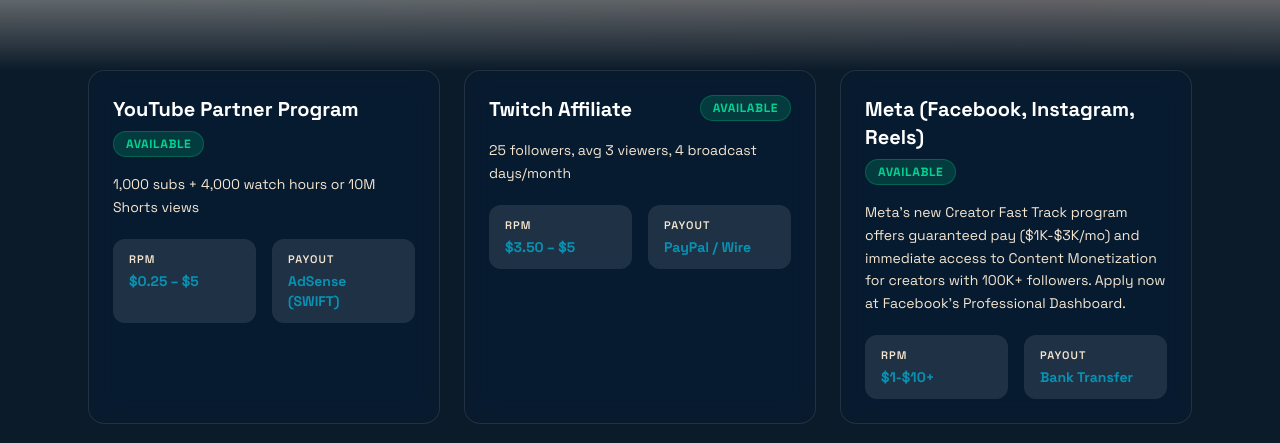
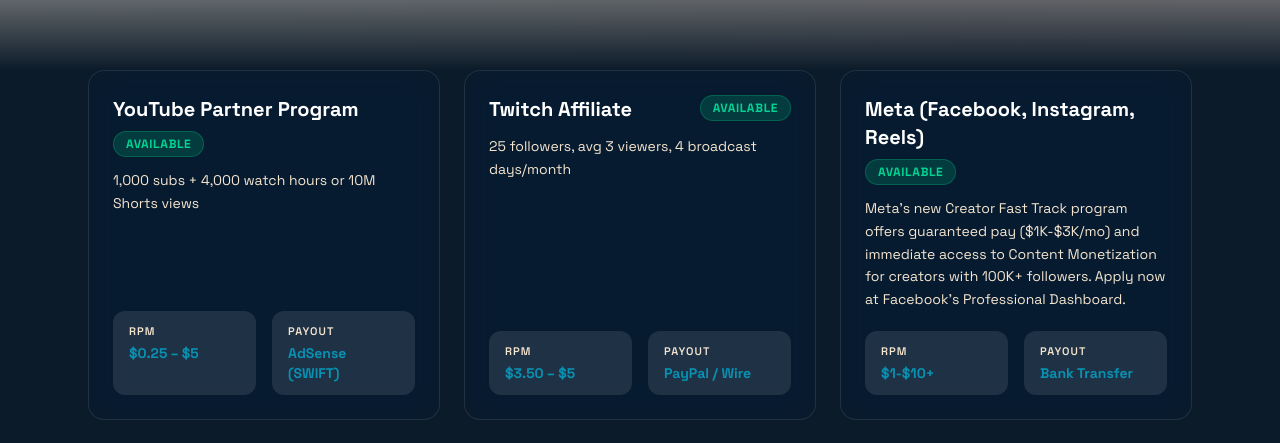
Before and after one commit to gmr0780/Bahamas-Creator-Economy, a Next.js app: page /platforms in a window 1280 px wide. Shown: the part 446-889 px from the top of the page. Built offline with nearby package versions, Linux system fonts and the light colour scheme; no server answers; the database is empty.

Commit message:
Fix platform cards: equal height with flex column, RPM/payout always at bottom

```diff
--- a/src/app/platforms/page.tsx
+++ b/src/app/platforms/page.tsx
@@ -87,14 +87,14 @@
 
   return (
     <div
-      className={`glass-dark rounded-2xl border-t-4 ${borderAccent[platform.status]} p-6 transition-transform duration-300 hover:-translate-y-1 hover:shadow-lg hover:shadow-aqua/10`}
+      className={`glass-dark rounded-2xl border-t-4 ${borderAccent[platform.status]} p-6 transition-transform duration-300 hover:-translate-y-1 hover:shadow-lg hover:shadow-aqua/10 h-full flex flex-col`}
     >
-      <div className="mb-4 flex flex-wrap items-start justify-between gap-2">
+      <div className="mb-3 flex flex-wrap items-start justify-between gap-2">
         <h3 className="text-lg sm:text-xl font-bold text-white">{platform.name}</h3>
         <StatusBadge status={platform.status} />
       </div>
 
-      <p className="mb-5 text-sm leading-relaxed text-sand">
+      <p className="mb-auto text-sm leading-relaxed text-sand pb-5">
         {platform.requirements}
       </p>
 
```
